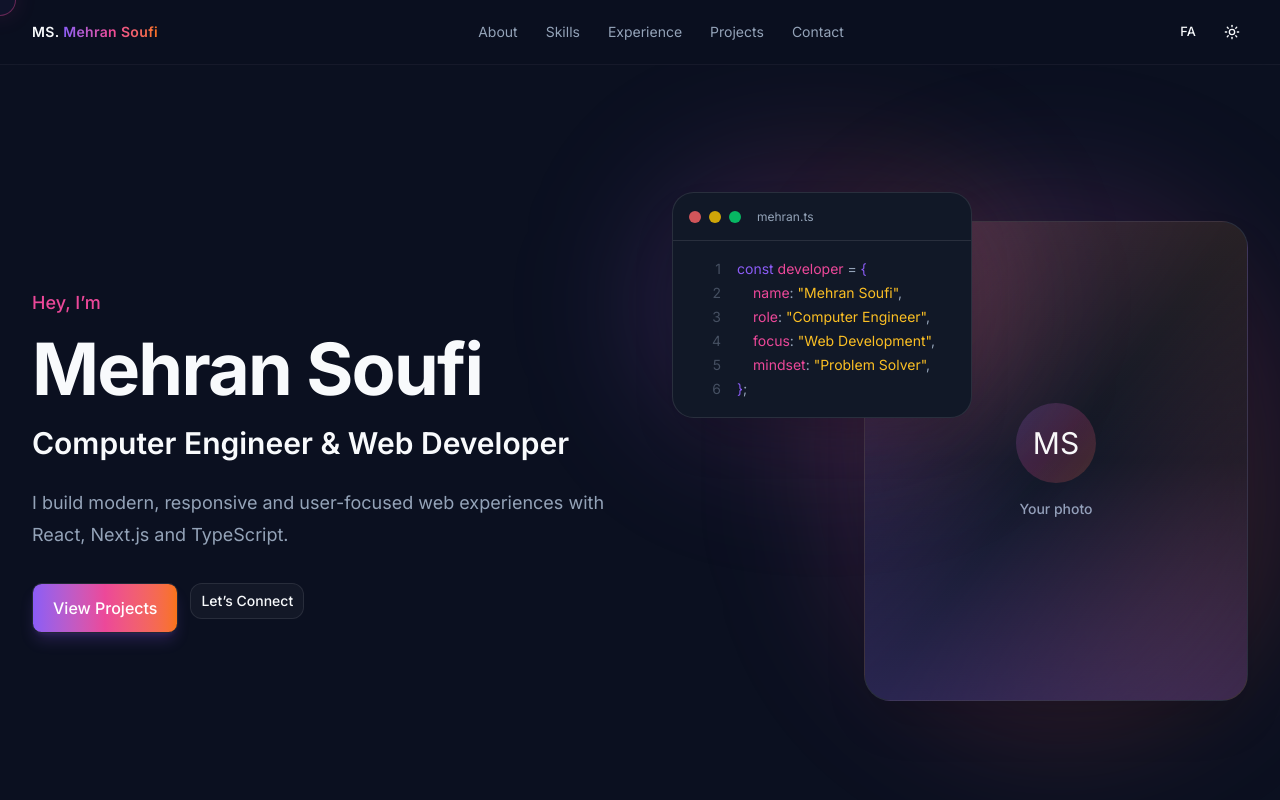
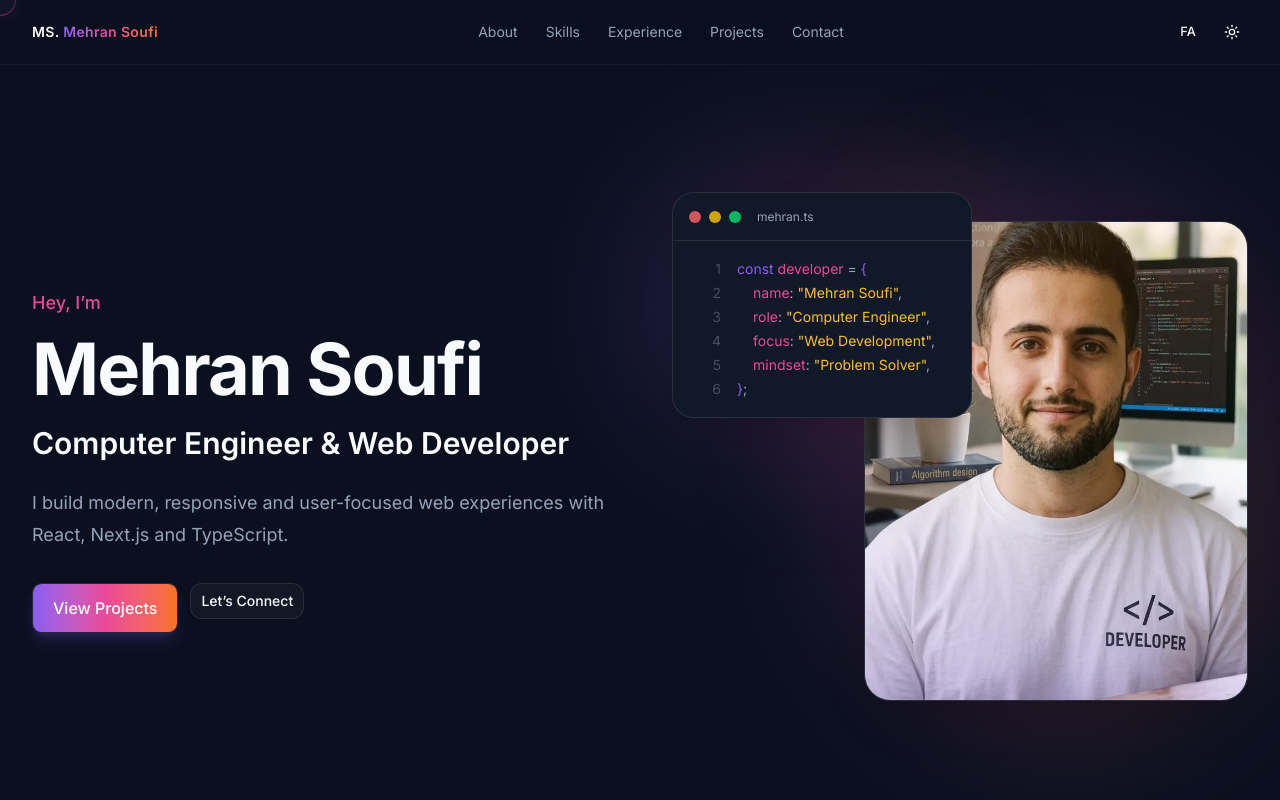
Before and after one commit to Mehran-soufi/portfolio, a Next.js app: page /en in a window 1280 px wide. Shown: the top 800 px of the page. Built offline with nearby package versions, Linux system fonts and the light colour scheme.

Commit message:
Add profile photo to hero

```diff
--- a/src/components/sections/hero/hero-photo.tsx
+++ b/src/components/sections/hero/hero-photo.tsx
@@ -1,28 +1,23 @@
+import Image from 'next/image';
+
 export function HeroPhoto() {
   return (
     <div className="relative w-full max-w-sm">
-      {/* Sunset glow */}
       <div
         aria-hidden="true"
         className="absolute -inset-8 -z-10 rounded-full bg-linear-to-br from-sunset-purple/20 via-sunset-pink/15 to-sunset-orange/20 blur-3xl"
       />
 
-      {/* Photo frame */}
-      <div className="relative aspect-4/5 overflow-hidden rounded-3xl border border-white/10 bg-linear-to-br from-sunset-purple/20 via-card to-sunset-orange/10 shadow-2xl shadow-black/20">
-        {/* Placeholder */}
-        <div className="absolute inset-0 flex items-center justify-center">
-          <div className="text-center">
-            <div className="mx-auto mb-4 flex size-20 items-center justify-center rounded-full bg-linear-to-br from-sunset-purple/20 via-sunset-pink/20 to-sunset-orange/20">
-              <span className="text-3xl">MS</span>
-            </div>
+      <div className="relative aspect-4/5 overflow-hidden rounded-3xl border border-white/10 bg-card shadow-2xl shadow-black/20">
+        <Image
+          src="/images/profile.webp"
+          alt="Mehran Soufi"
+          fill
+          priority
+          sizes="(max-width: 1023px) 70vw, 360px"
+          className="object-cover"
+        />
 
-            <p className="text-sm font-medium text-muted-foreground">
-              Your photo
-            </p>
-          </div>
-        </div>
-
-        {/* Sunset overlay */}
         <div
           aria-hidden="true"
           className="absolute inset-0 bg-linear-to-t from-sunset-purple/20 via-transparent to-sunset-orange/10"
```
Also changed, not shown: public/images/profile.webp (added).
